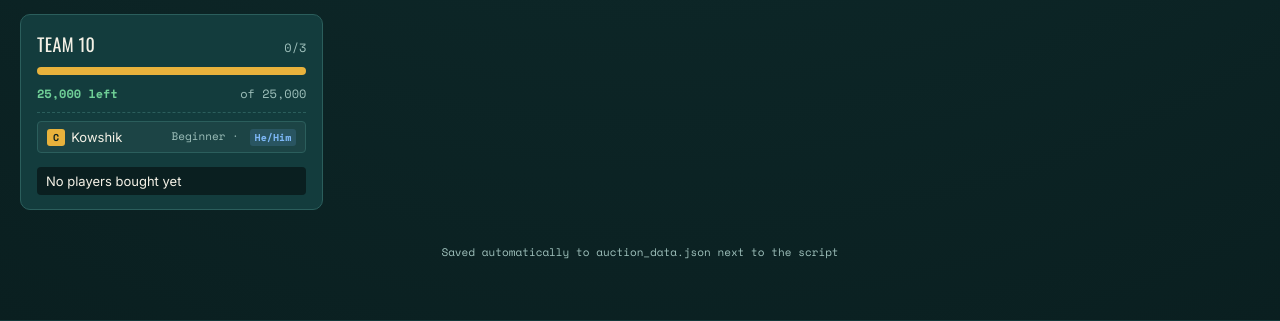
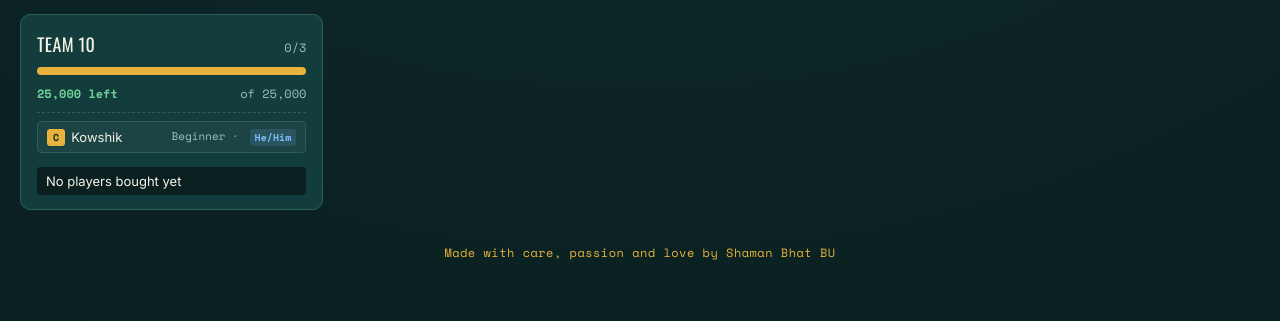
Before and after one commit to ShamanBhat/Auction_App, a Flask app: page / in a window 1280 px wide. Shown: the part 987-1308 px from the top of the page. Run offline with Flask 3, Linux system fonts and the light colour scheme; data that the repository does not hold is empty; parts of the project's set-up code (start-up, migrations or seed data) failed here and were passed over.

Commit message:
feat: add credit line in the bottom

```diff
--- a/static/style.css
+++ b/static/style.css
@@ -100,3 +100,4 @@ h1{font-family:'Oswald',sans-serif;font-weight:700;font-size:36px;margin:4px 0 0
   border-top:1px dashed rgba(247,126,192,.3);padding-top:7px;margin-top:2px;}
 
 footer{text-align:center;margin-top:34px;font-family:'Space Mono',monospace;font-size:11px;color:var(--text-dim);}
+.footer-credit{color:var(--gold);font-size:12px;letter-spacing:.04em;}
--- a/templates/console.html
+++ b/templates/console.html
@@ -80,7 +80,7 @@
     </aside>
   </div>
 
-  <footer>Saved automatically to auction_data.json next to the script</footer>
+  <footer><span class="footer-credit">Made with care, passion and love by Shaman Bhat BU</span></footer>
 </div>
 
 <script src="/static/console.js"></script>
--- a/templates/viewer.html
+++ b/templates/viewer.html
@@ -43,7 +43,7 @@
     </aside>
   </div>
 
-  <footer>This view refreshes automatically every few seconds</footer>
+  <footer><span class="footer-credit">Made with care, passion and love by Shaman Bhat BU</span></footer>
 </div>
 
 <script src="/static/viewer.js"></script>
```
